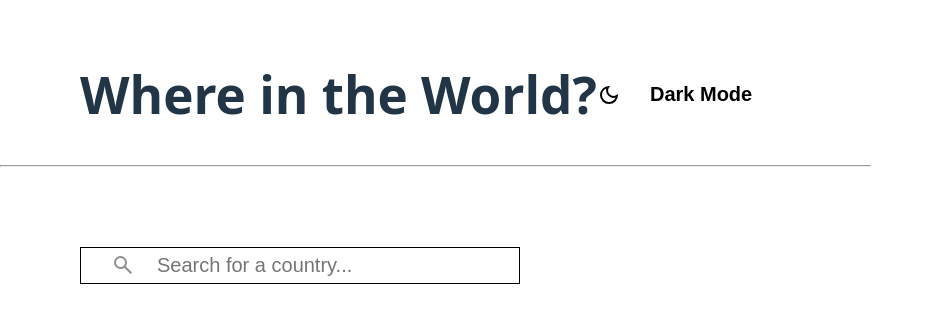
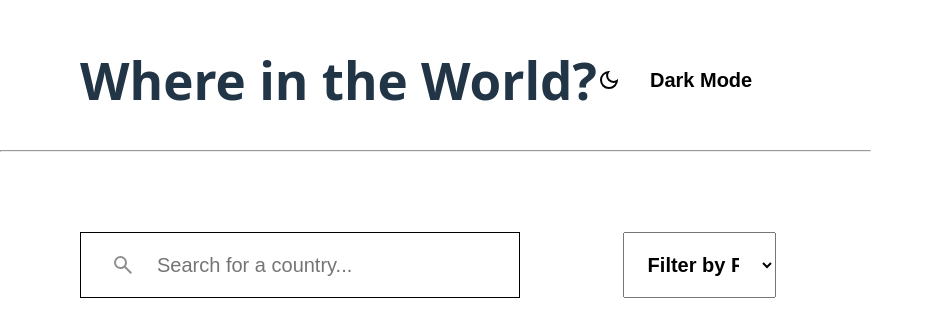
Before and after one commit to ScriptMang/project-rest-countries-v2, a React (Vite) app: page / in a window 1280 px wide. Shown: the part 194-530 px from the top of the page, without its empty margins (0-934 px from the left). Built offline with nearby package versions, Linux system fonts and the light colour scheme; no server answers.

Commit message:
Add filter by region dropdown to search-countries component

```diff
--- a/src/components/SearchCountries/SearchCountries.jsx
+++ b/src/components/SearchCountries/SearchCountries.jsx
@@ -7,6 +7,15 @@ function SearchCountries(){
             <img src={searchIconLight} id= "searchIcon" alt=" light mode magnifying glass" />
             <input type="text" id="countryInput" placeholder="Search for a country..." />
         </div>
+
+        <select name="filterByRegion" id="filterByRegionSelect">
+              <option value="Label">Filter by Region</option>
+              <option value="Africa">Africa</option>
+              <option value="Americas">Americas</option>
+              <option value="Asia">Asia</option>
+              <option value="Europe">Europe</option>
+              <option value="Oceania">Oceania</option>
+        </select>
     </div>
     )
 }
```
